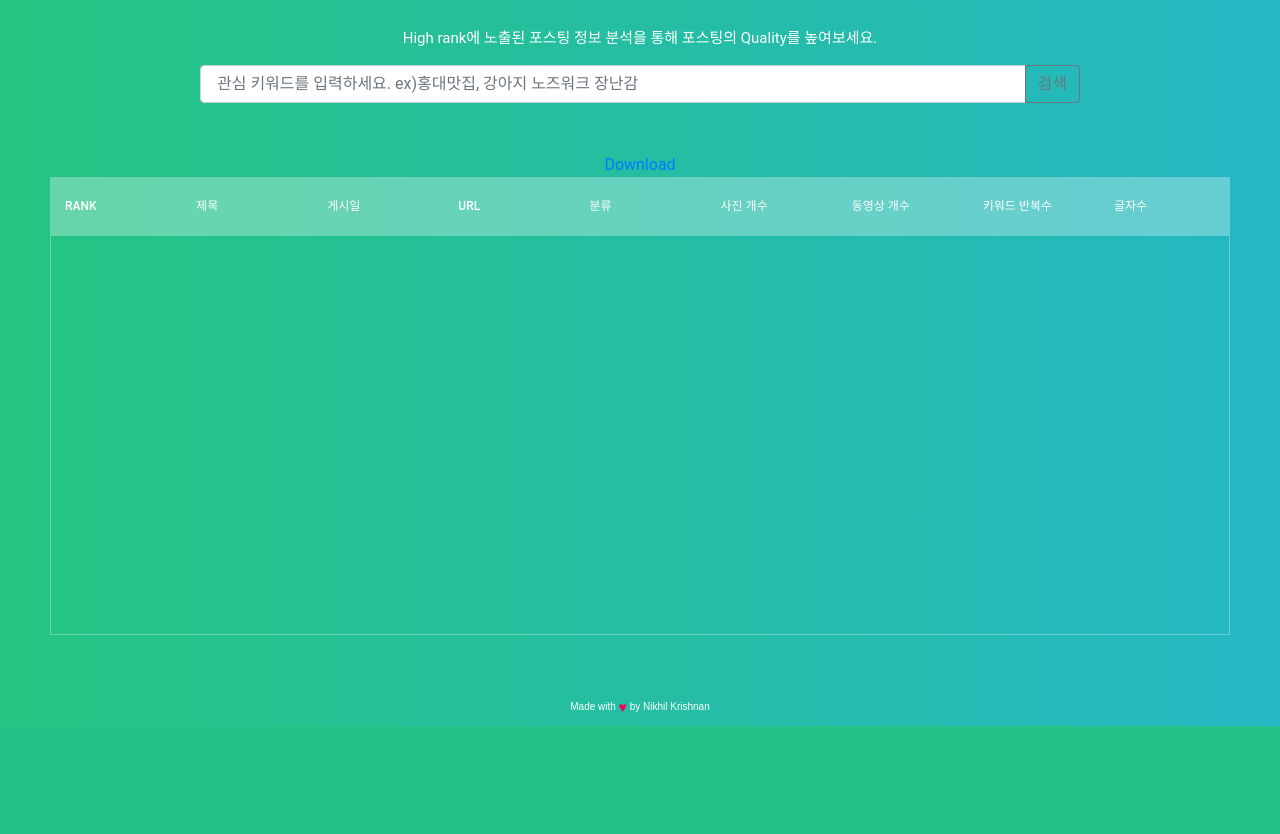
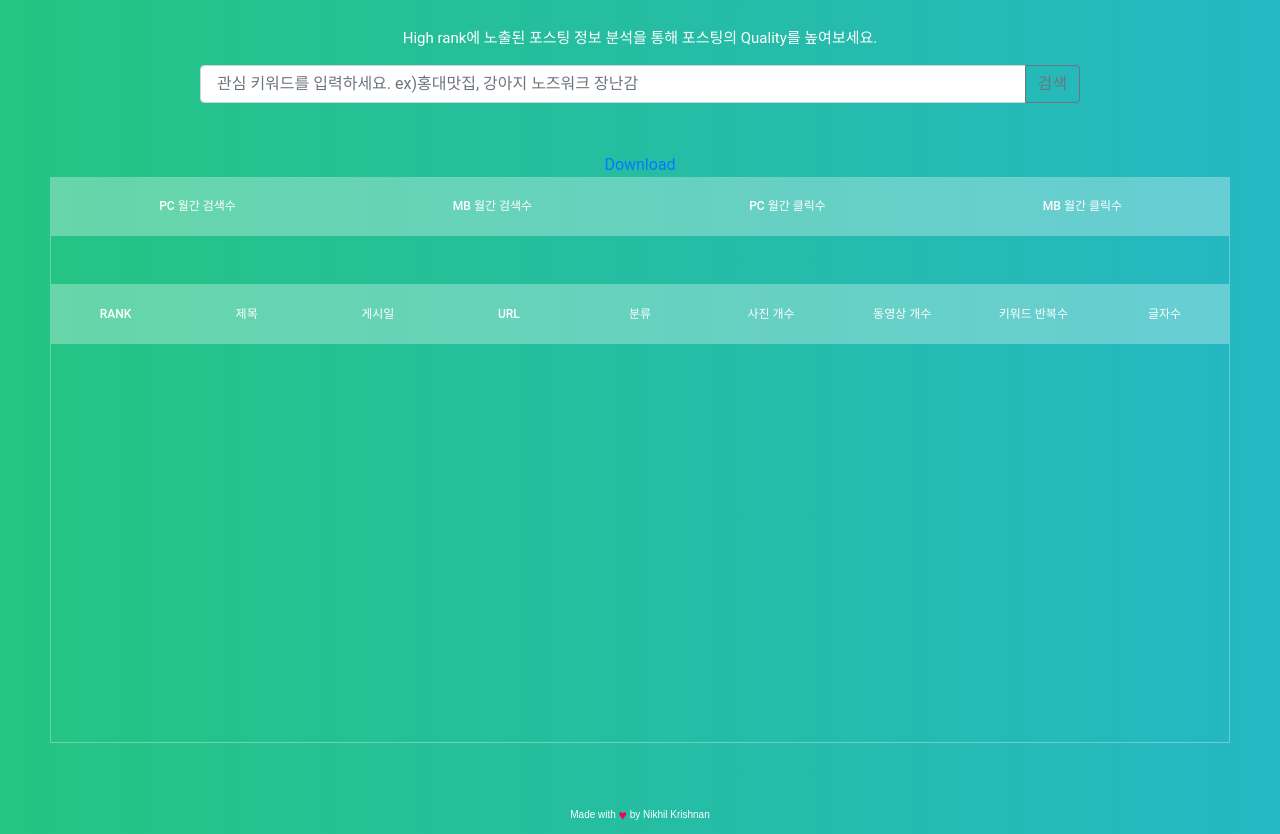
Before and after one commit to minchaem/my_project, a Flask app: page / in a window 1280 px wide. Shown: the part 248-1082 px from the top of the page. Before the commit the page ends 974 px from the top, so only its background shows below. Run offline with Flask 2, Linux system fonts and the light colour scheme; lists and menus that the app fills with data are empty; some libraries are stand-ins or nearby versions.

Commit message:
add html / error

```diff
--- a/templates/index.html
+++ b/templates/index.html
@@ -57,6 +57,12 @@
             background-color: rgba(255, 255, 255, 0.3);
         }
 
+        .tbl-content-0 {
+            height: 50px;
+            margin-top: 0px;
+            border: 1px solid rgba(255, 255, 255, 0.3);
+        }
+
         .tbl-content {
             height: 400px;
             overflow-x: scroll;
@@ -66,7 +72,7 @@
 
         th {
             padding: 20px 15px;
-            text-align: left;
+            text-align: center;
             font-weight: 500;
             font-size: 12px;
             color: #fff;
@@ -75,13 +81,14 @@
 
         td {
             padding: 15px;
-            text-align: left;
+            text-align: center;
             vertical-align: middle;
             font-weight: 300;
             font-size: 12px;
             color: #fff;
             border-bottom: solid 1px rgba(255, 255, 255, 0.1);
         }
+
         .scroll {
             overflow-x: scroll;
         }
@@ -210,6 +217,28 @@
         <!--for demo wrap-->
         <h2></h2>
         <a href="" id="csv-download">Download</a>
+        <div class="Box">
+            <div class="tbl-header">
+                <table cellpadding="0" cellspacing="0" border="0">
+                    <thead>
+                    <tr>
+                        <th>PC 월간 검색수</th>
+                        <th>MB 월간 검색수</th>
+                        <th>PC 월간 클릭수</th>
+                        <th>MB 월간 클릭수</th>
+
+                    </tr>
+                    </thead>
+                </table>
+            </div>
+            <div class="tbl-content-0">
+                <table cellpadding="0" cellspacing="0" border="0">
+                    <tbody>
+                    </tbody>
+                </table>
+            </div>
+        </div>
+        <div class="Box">
             <div class="tbl-header">
                 <table cellpadding="0" cellspacing="0" border="0">
                     <thead>
@@ -233,6 +262,7 @@
                     </tbody>
                 </table>
             </div>
+        </div>
     </section>
     <!-- follow me template -->
     <div class="made-with-love">
```
Lines whose indentation alone changed are shown as unchanged.
